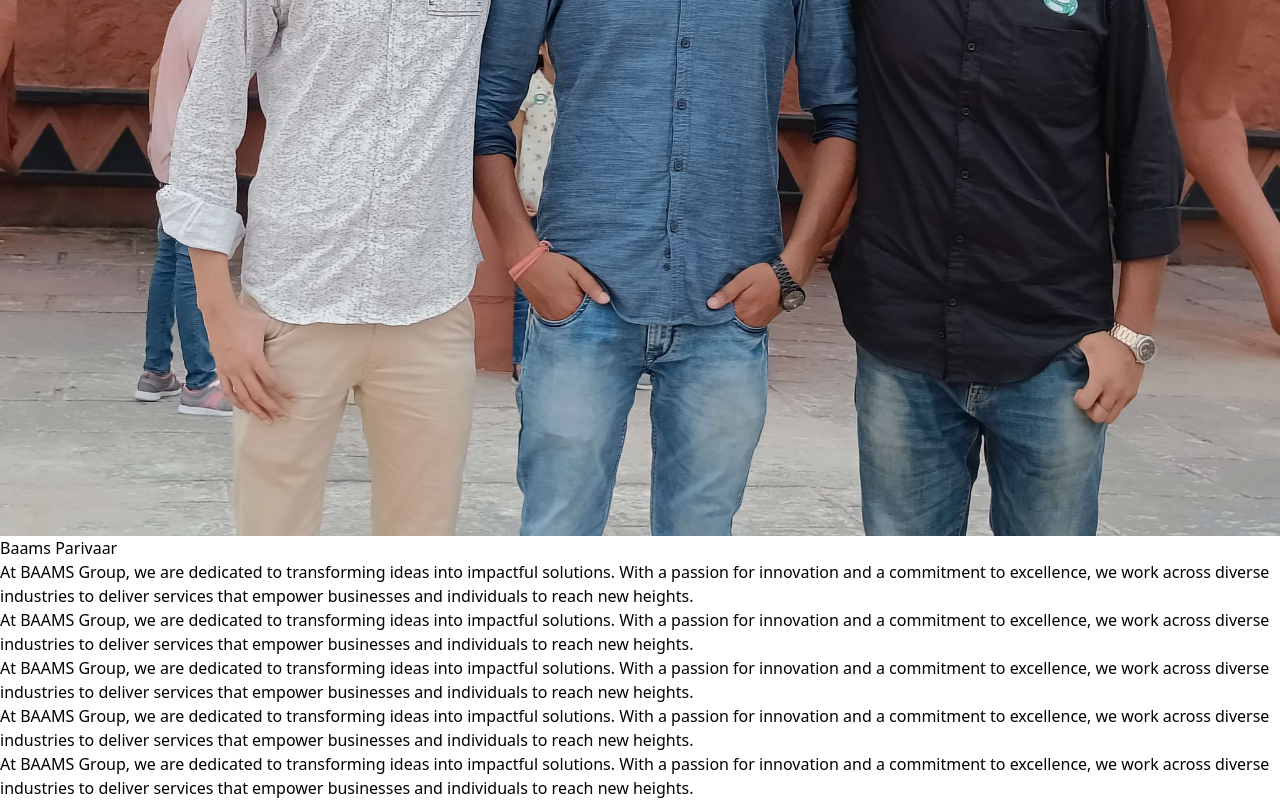
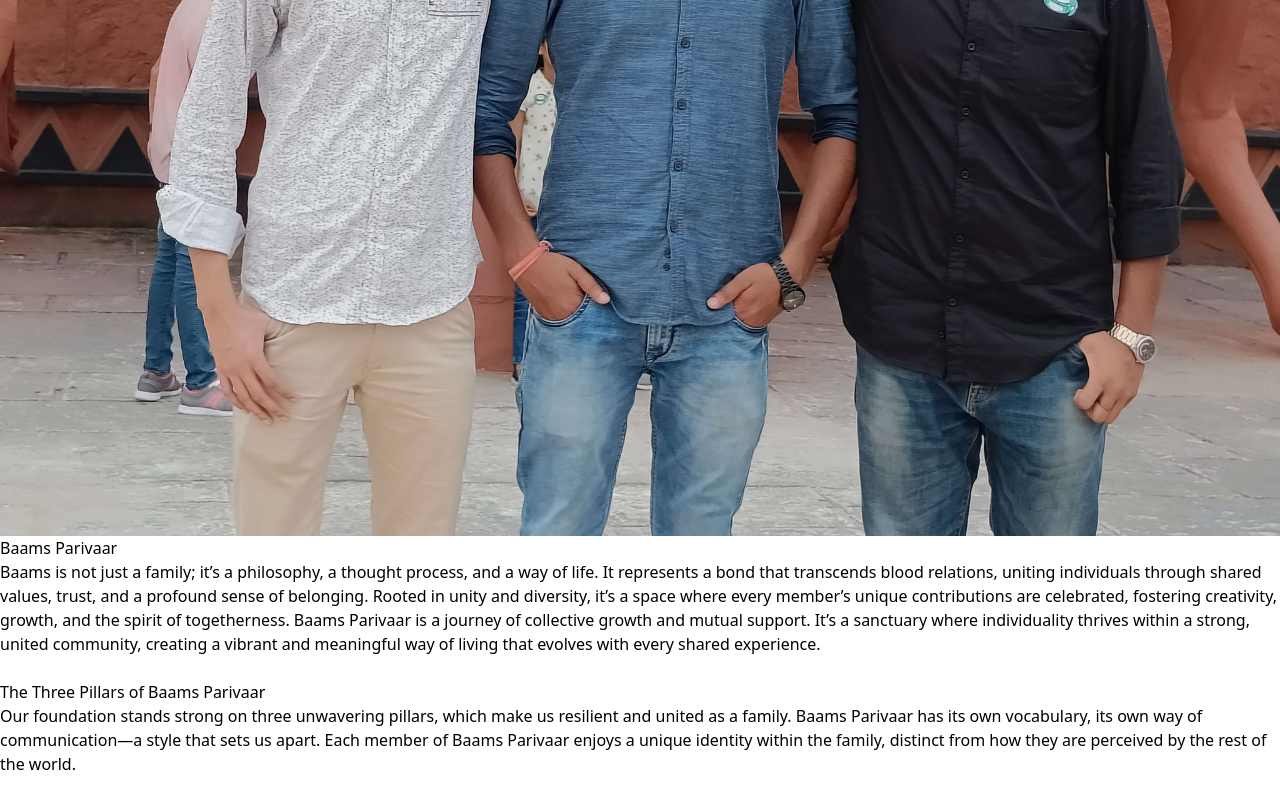
Before and after one commit to raunakraj1219/baams, a React (Vite) app: page / in a window 1280 px wide. Shown: the part 544-1344 px from the top of the page. After the commit the page ends 1320 px from the top, so only its background shows below. Built offline with nearby package versions, Linux system fonts and the light colour scheme.

Commit message:
homepage content & desktop alert

```diff
--- a/src/components/home.jsx
+++ b/src/components/home.jsx
@@ -1,9 +1,17 @@
-import React from "react";
+import React, { useEffect } from "react";
 import { IMAGE_URLS } from "../constants/urls";
 import { BASE_PATH } from "../constants";
 import coverImage from "../assets/images/cover-image.jpg";
+import useIsDesktop from "../hooks/use-is-desktop";
 
 const Home = () => {
+    const isDesktop = useIsDesktop();
+    useEffect(() => {
+        if (isDesktop)
+            alert(
+                "This is a mobile friendly website. Please open in mobile device for smoother experience"
+            );
+    }, [isDesktop]);
     return (
         <div className="p-0">
             <img src={coverImage} alt="cover-image" className="" />
@@ -12,39 +20,31 @@ const Home = () => {
                     Baams Parivaar
                 </header>
                 <article>
-                    At BAAMS Group, we are dedicated to transforming ideas into
-                    impactful solutions. With a passion for innovation and a
-                    commitment to excellence, we work across diverse industries
-                    to deliver services that empower businesses and individuals
-                    to reach new heights.
+                    Baams is not just a family; it’s a philosophy, a thought
+                    process, and a way of life. It represents a bond that
+                    transcends blood relations, uniting individuals through
+                    shared values, trust, and a profound sense of belonging.
+                    Rooted in unity and diversity, it’s a space where every
+                    member’s unique contributions are celebrated, fostering
+                    creativity, growth, and the spirit of togetherness. Baams
+                    Parivaar is a journey of collective growth and mutual
+                    support. It’s a sanctuary where individuality thrives within
+                    a strong, united community, creating a vibrant and
+                    meaningful way of living that evolves with every shared
+                    experience.
                 </article>
+                <br />
+                <header className="text font-semibold">
+                    The Three Pillars of Baams Parivaar
+                </header>
                 <article>
-                    At BAAMS Group, we are dedicated to transforming ideas into
-                    impactful solutions. With a passion for innovation and a
-                    commitment to excellence, we work across diverse industries
-                    to deliver services that empower businesses and individuals
-                    to reach new heights.
-                </article>
-                <article>
-                    At BAAMS Group, we are dedicated to transforming ideas into
-                    impactful solutions. With a passion for innovation and a
-                    commitment to excellence, we work across diverse industries
-                    to deliver services that empower businesses and individuals
-                    to reach new heights.
-                </article>
-                <article>
-                    At BAAMS Group, we are dedicated to transforming ideas into
-                    impactful solutions. With a passion for innovation and a
-                    commitment to excellence, we work across diverse industries
-                    to deliver services that empower businesses and individuals
-                    to reach new heights.
-                </article>
-                <article>
-                    At BAAMS Group, we are dedicated to transforming ideas into
-                    impactful solutions. With a passion for innovation and a
-                    commitment to excellence, we work across diverse industries
-                    to deliver services that empower businesses and individuals
-                    to reach new heights.
+                    Our foundation stands strong on three unwavering pillars,
+                    which make us resilient and united as a family. Baams
+                    Parivaar has its own vocabulary, its own way of
+                    communication—a style that sets us apart. Each member of
+                    Baams Parivaar enjoys a unique identity within the family,
+                    distinct from how they are perceived by the rest of the
+                    world.
                 </article>
             </section>
         </div>
--- a/src/constants/index.js
+++ b/src/constants/index.js
@@ -35,3 +35,5 @@ export const PATHS = {
 
 
 export const API_KEY = "AIzaSyDH4uMwsldj-WVifH7Wwf6Mc7luVFCa3SQ";
+
+export const MOBILE_BREAKPOINT = 768;
--- /dev/null
+++ b/src/hooks/use-is-desktop.ts
@@ -0,0 +1,8 @@
+import React from "react";
+import { MOBILE_BREAKPOINT } from "../constants";
+
+const useIsDesktop = () => {
+    return window.innerWidth > MOBILE_BREAKPOINT;
+};
+
+export default useIsDesktop;
```
